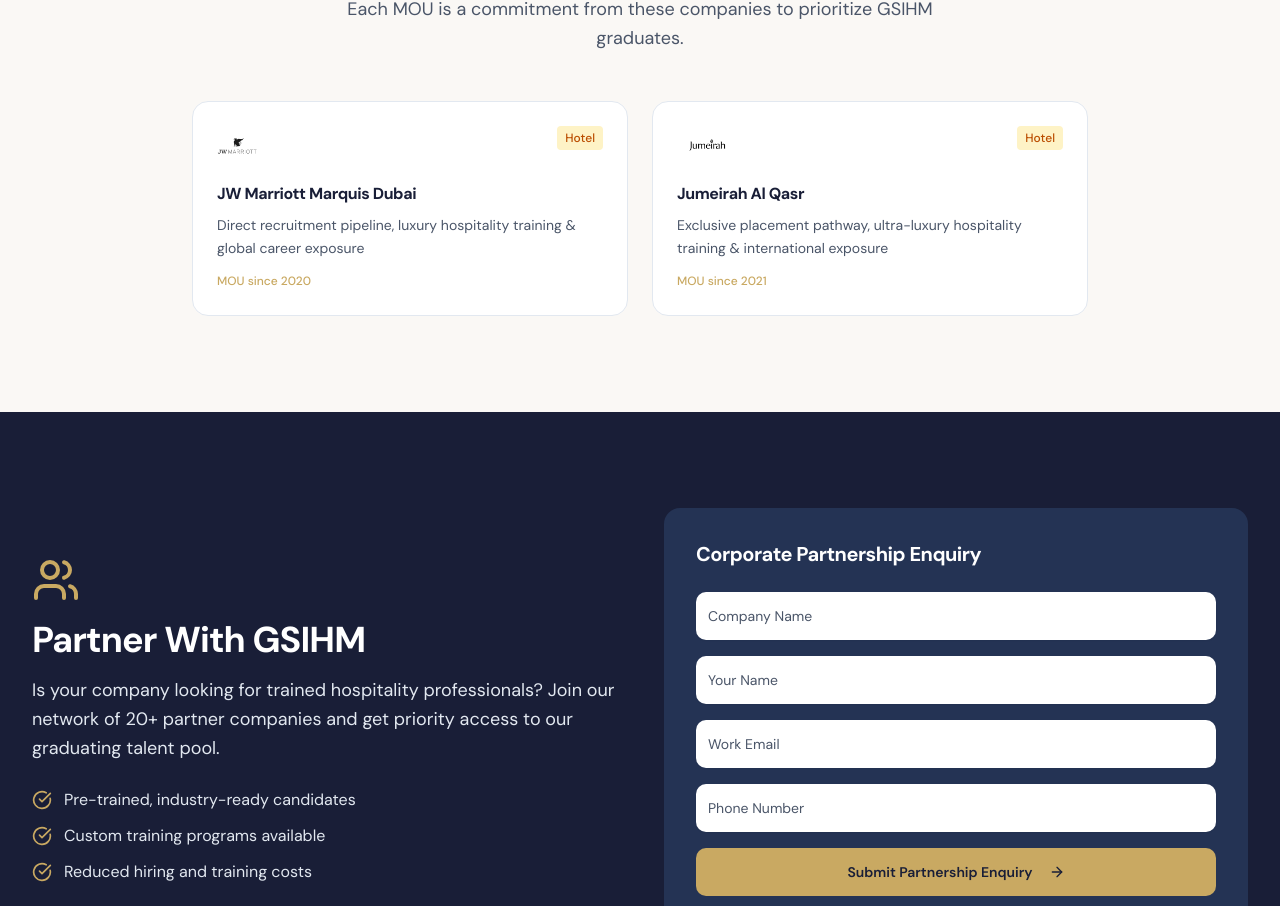
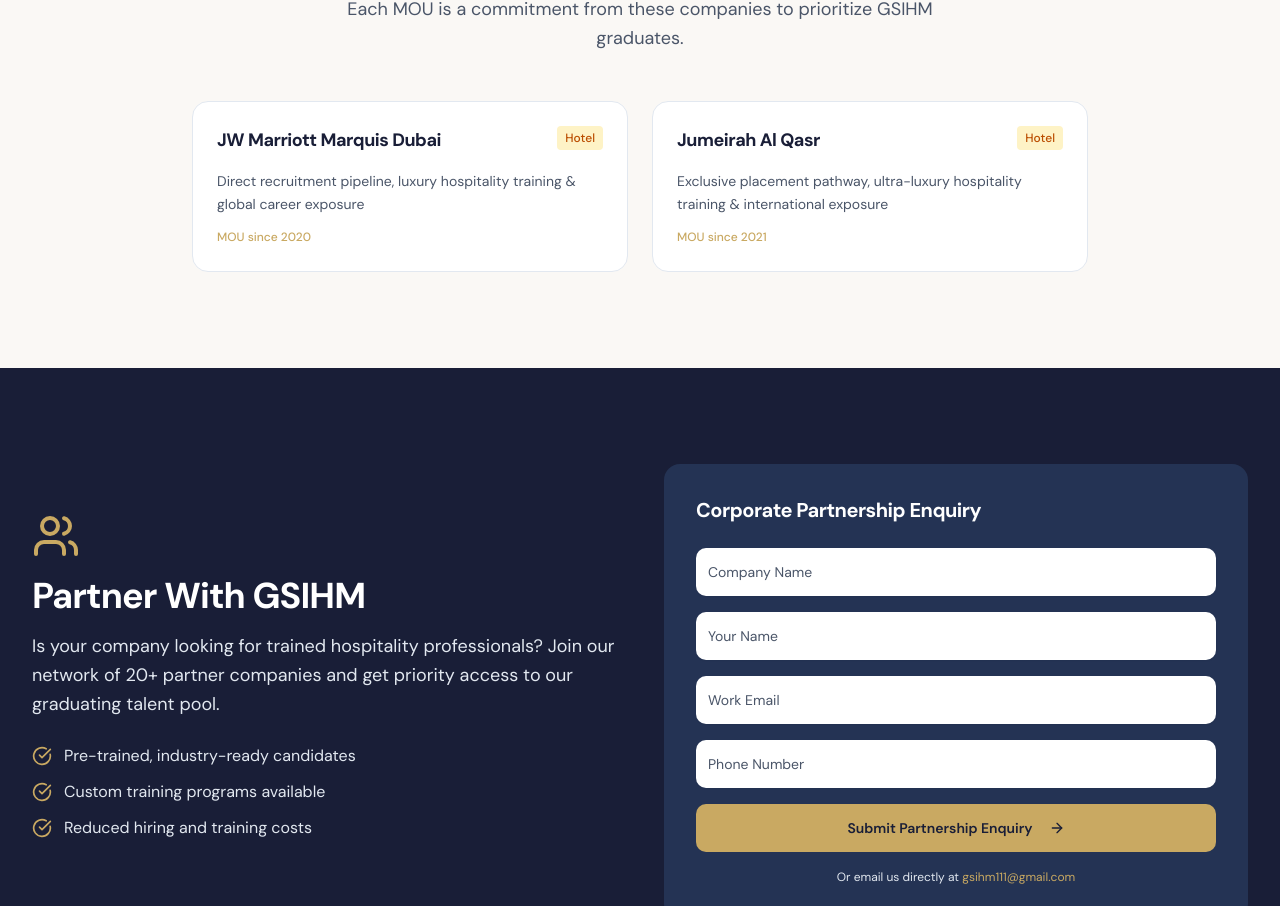
Before and after one commit to abhaykawar56-ui/GSIHM, a Next.js app: page /partnerships in a window 1280 px wide. Shown: the part 1614-2520 px from the top of the page. Built offline with nearby package versions, Linux system fonts and the light colour scheme.

Commit message:
feat: remove partner logo and duplicate name display in PartnershipsPage

```diff
--- a/app/partnerships/page.tsx
+++ b/app/partnerships/page.tsx
@@ -165,14 +165,7 @@ export default function PartnershipsPage() {
                 className="bg-white rounded-xl p-6 border border-navy-light hover:border-gold-primary hover:shadow-lg transition-all"
               >
                 <div className="flex items-start justify-between mb-4">
-                  <div className="w-20 h-10 relative">
-                    <Image
-                      src={partner.logo}
-                      alt={partner.name}
-                      fill
-                      className="object-contain object-left"
-                    />
-                  </div>
+                  <h4 className="font-bold text-navy-deep text-lg">{partner.name}</h4>
                   <span className={cn(
                     "text-xs font-medium px-2 py-1 rounded",
                     partner.sector === "Aviation" && "bg-blue-100 text-blue-700",
@@ -182,7 +175,6 @@ export default function PartnershipsPage() {
                     {partner.sector}
                   </span>
                 </div>
-                <h4 className="font-bold text-navy-deep mb-2">{partner.name}</h4>
                 <p className="text-navy-muted text-sm mb-3">{partner.coverage}</p>
                 <p className="text-xs text-gold-primary font-medium">MOU since {partner.since}</p>
               </div>
```
